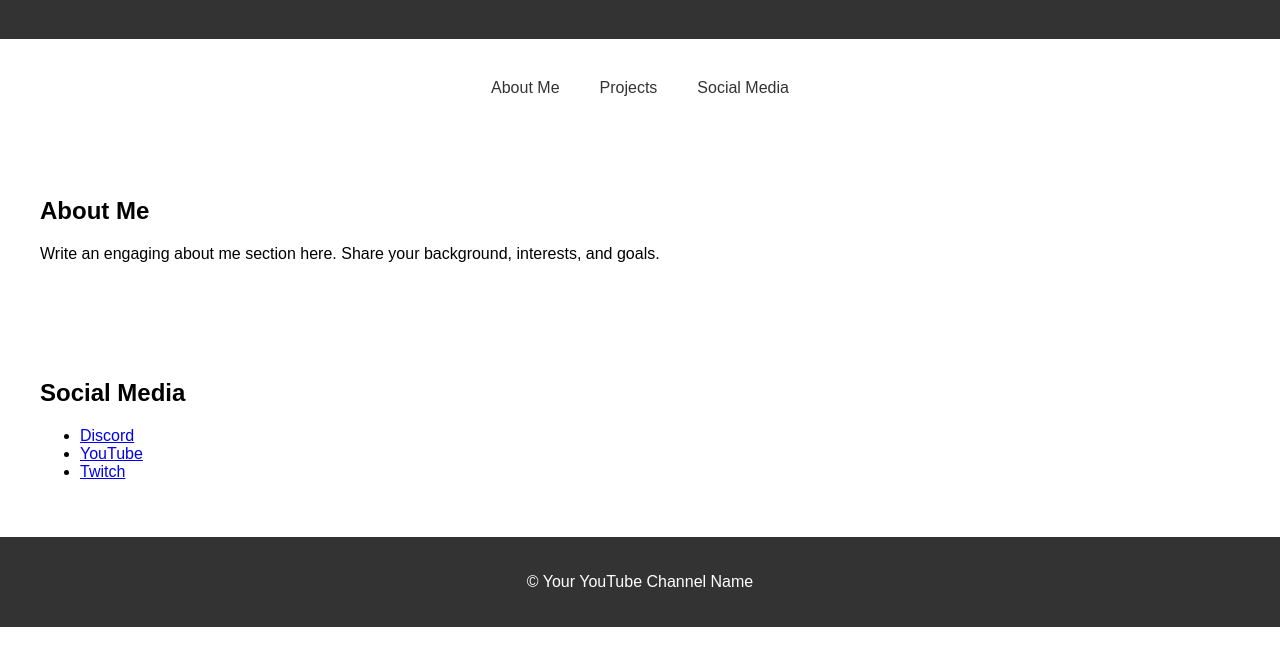
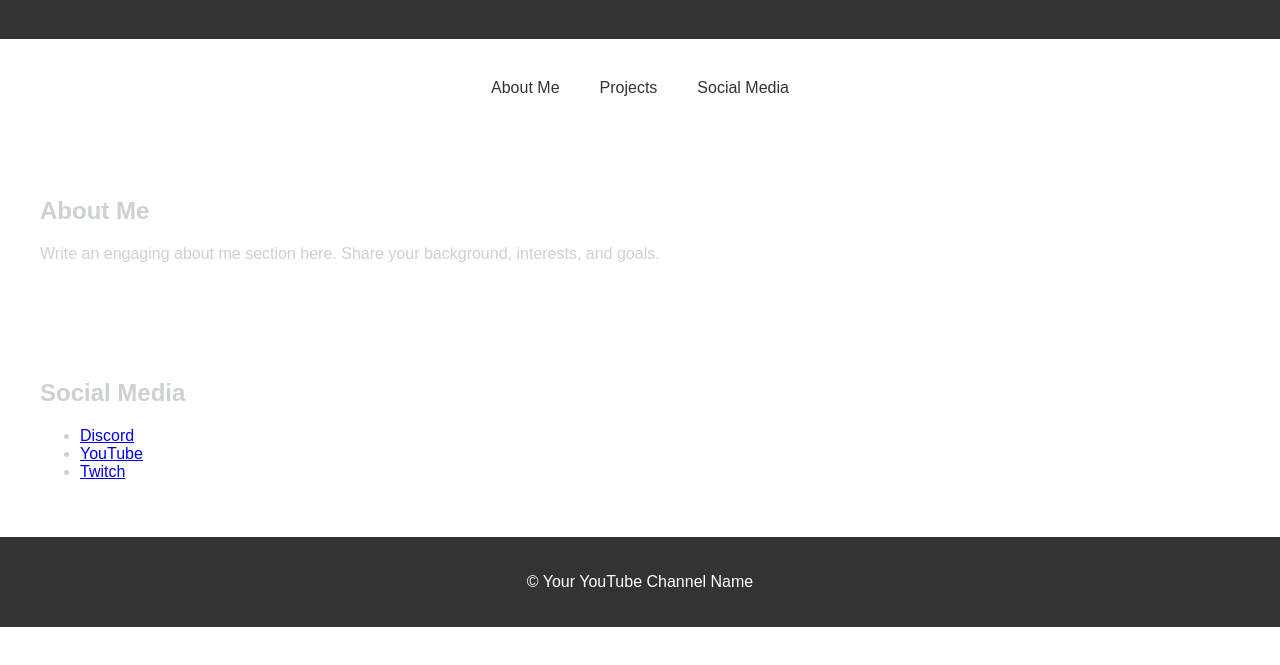
Before and after one commit to KecskeTech/kecsketech.github.io, a plain HTML site: page index.html in a window 1280 px wide. Shown: the part 81-746 px from the top of the page. Drawn offline with Linux system fonts and the light colour scheme.

```diff
--- a/style.css
+++ b/style.css
@@ -2,6 +2,7 @@ body {
     margin: 0;
     padding: 0;
     font-family: sans-serif;
+    color: #CCD1D1;
 }
 
 header {
```
